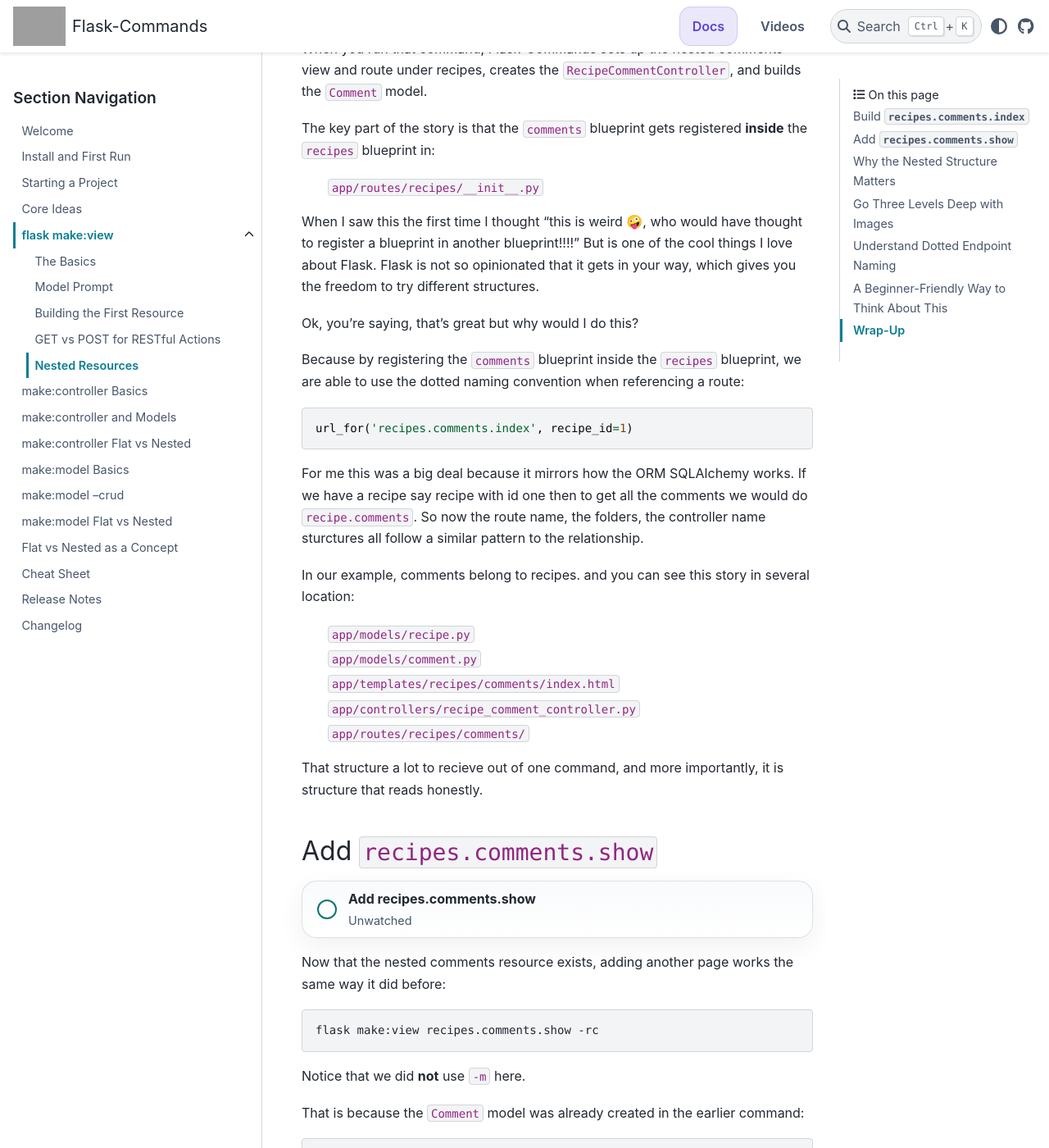
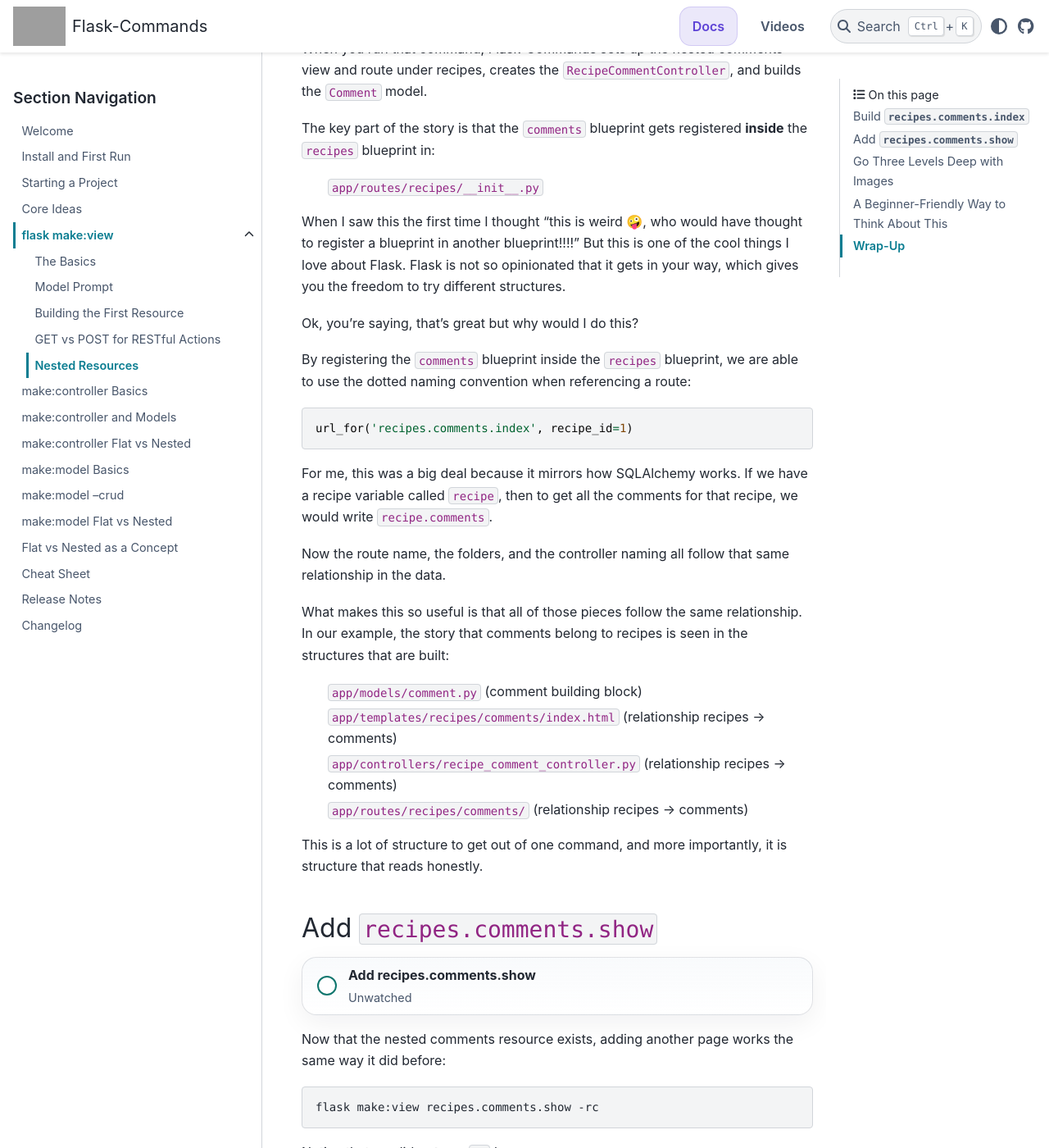
Before and after one commit to VoyagerX21/flask-commands, a Sphinx documentation site: the page built from docs/source/commands/make_view/nested_resources.rst, in a window 1280 px wide and 1400 px high, scrolled down 1627 px. Shown: the whole window at 82% size. Built offline with Sphinx 7.4.7 and the PyData theme 0.15.4, drawn with Linux system fonts in a browser that asks for light colours; some of the changed text lies outside the part shown; grey boxes are pictures that could not be loaded.

Commit message:
docs(nested-resources): tighten nested resource explanations and remove redundant section
- refine the nested resources guide wording to better explain parent-child URL structure and blueprint nesting
- rewrite the recipes.comments.index explanation so the SQLAlchemy comparison and generated structure read more clearly
- remove the standalone "Why the Nested Structure Matters" section and fold its key takeaway into the surrounding flow
- expand the three-level images example with clearer structure examples and a stronger summary of why dotted endpoint naming matters
- update the video catalog to remove the deleted nested structure section from the nested resources chapter

```diff
--- a/docs/source/commands/make_view/nested_resources.rst
+++ b/docs/source/commands/make_view/nested_resources.rst
@@ -14,9 +14,9 @@ In our cooking app let's add comments and images so we have:
 - a comment belonging to a recipe
 - an image belonging to a comment
 
-Nesting like this ``Recipe -> Comment -> Image`` is the core idea.
+Nesting like this ``Recipe -> Comment -> Image`` is the idea we are after.
 
-In URL terms, nesting means the child depends on the parent instead of
+In URL terms, nesting means the child's URL depends on the parent instead of
 standing alone.
 
 One of the feature I was unwilling to compromise on when building
@@ -74,13 +74,13 @@ The key part of the story is that the ``comments`` blueprint gets registered
 - ``app/routes/recipes/__init__.py``
 
 When I saw this the first time I thought "this is weird 🤪, who would have
-thought to register a blueprint in another blueprint!!!!"  But is one of the
-cool things I love about Flask. Flask is not so opinionated that it gets in your
-way, which gives you the freedom to try different structures.
+thought to register a blueprint in another blueprint!!!!"  But this is one of
+the cool things I love about Flask. Flask is not so opinionated that it gets
+in your way, which gives you the freedom to try different structures.
 
 Ok, you’re saying, that’s great but why would I do this?
 
-Because by registering the ``comments`` blueprint inside the ``recipes``
+By registering the ``comments`` blueprint inside the ``recipes``
 blueprint, we are able to use the dotted naming convention when referencing
 a route:
 
@@ -88,21 +88,23 @@ a route:
 
    url_for('recipes.comments.index', recipe_id=1)
 
-For me this was a big deal because it mirrors how the ORM SQLAlchemy works.  If
-we have a recipe say recipe with id one then to get all the comments we would
-do ``recipe.comments``.  So now the route name, the folders, the controller
-name sturctures all follow a similar pattern to the relationship.
+For me, this was a big deal because it mirrors how SQLAlchemy works. If we
+have a recipe variable called ``recipe``, then to get all the comments for that
+recipe, we would write ``recipe.comments``.
 
-In our example, comments belong to recipes. and you can see this story in
-several location:
+Now the route name, the folders, and the controller naming all follow that same
+relationship in the data.
 
-- ``app/models/recipe.py``
-- ``app/models/comment.py``
-- ``app/templates/recipes/comments/index.html``
-- ``app/controllers/recipe_comment_controller.py``
-- ``app/routes/recipes/comments/``
+What makes this so useful is that all of those pieces follow the same
+relationship. In our example, the story that comments belong to recipes is
+seen in the structures that are built:
 
-That structure a lot to recieve out of one command, and more importantly, it
+- ``app/models/comment.py`` (comment building block)
+- ``app/templates/recipes/comments/index.html`` (relationship recipes -> comments)
+- ``app/controllers/recipe_comment_controller.py`` (relationship recipes -> comments)
+- ``app/routes/recipes/comments/`` (relationship recipes -> comments)
+
+This is a lot of structure to get out of one command, and more importantly, it
 is structure that reads honestly.
 
 Add ``recipes.comments.show``
@@ -136,33 +138,6 @@ This is one of the nice patterns in the package. Once the resource exists,
 Flask-Commands keeps building on top of what is already there instead of
 making you recreate the same pieces over and over again.
 
-Why the Nested Structure Matters
---------------------------------
-
-.. youtube_embed:: why-the-nested-structure-matters
-
-This is the part I really care about.
-
-When the comments live under recipes in the route folders, template folders,
-and controller naming, the structure itself starts teaching you what belongs
-to what.
-
-That means when you come back later and see something like:
-
-- ``app/templates/recipes/comments/``
-- ``app/routes/recipes/comments/``
-- ``RecipeCommentController``
-
-you do not have to wonder:
-
-- “Do comments belong to recipes?”
-- “Is this a standalone resource?”
-- “How is this supposed to fit together?”
-
-The project structure already answers those questions for you.
-
-That kind of clarity is not flashy, but it saves real mental energy later.
-
 Go Three Levels Deep with Images
 --------------------------------
 
@@ -184,24 +159,25 @@ Or in plain English:
 - images belong to comments
 - comments belong to recipes
 
-So the command becomes:
+The command to build out the index page for images and set up the relationship
+is what you would expect:
 
 .. code-block:: bash
 
    flask make:view recipes.comments.images.index -rcm
 
-Three levels, what? **Recipes -> Comments -> Images**. That hurts my brain
-just thinking about how we would wire all those parts together to work as we
-would expect. 🧐
+Our brains 🧠 definatly link like this, **Recipes -> Comments -> Images**.
+However, it hurts my brain just thinking 🧐 about how we would wire all these
+parts together in a Flask application and not break something.
 
 But here is the nice part: you do not have to wire all of that by hand.
 
 With this command, Flask-Commands builds a structure like:
 
-- ``app/templates/recipes/comments/images/index.html``
-- ``app/controllers/recipe_comment_image_controller.py``
-- ``app/routes/recipes/comments/images/``
-- ``app/models/image.py``
+- ``app/models/image.py`` (image building block)
+- ``app/templates/recipes/comments/images/index.html`` (relationship recipes -> comments -> images)
+- ``app/controllers/recipe_comment_image_controller.py`` (relationship recipes -> comments -> images)
+- ``app/routes/recipes/comments/images/`` (relationship recipes -> comments -> images)
 
 And the same nesting idea keeps working here too. In order to keep the dotted
 naming convention, the ``images`` blueprint gets registered inside
@@ -217,20 +193,14 @@ Flask-Commands the relationship structure with dots, throw in your generated
 flags of route ``-r``, controller ``-c``, and model ``-m``, and preso 🪄
 everything is built for you.
 
-You can keep going deeper if you want. Flask-Commands will support it. That
-said, as a rule of thumb for myself, I rarely go over three levels deep. Once
-things get deeper than that, the structure can start feeling harder to read
-even if it is technically correct.
+You can keep going deeper if you want. Flask-Commands will support as many
+levels deep as you want; however, as a rule of thumb for myself, I rarely go
+over three levels deep. Once things get deeper than that, the structure
+can start feeling harder to read even if it is technically correct.
 
-Understand Dotted Endpoint Naming
----------------------------------
-
-.. youtube_embed:: understand-dotted-endpoint-naming
-
-This is one of the parts of the package I was unwilling to compromise on.
-
-If the structure is nested in the application, I want it to read as nested in
-the endpoint naming too.
+This sturcture and naming is one of the parts of the package I was unwilling
+to compromise on.  I always felt like if the structure is nested in the
+application, then I want it to read as nested in the endpoint naming too.
 
 So with:
 
@@ -244,7 +214,7 @@ you get endpoint names like:
 
    url_for('recipes.comments.images.index', recipe_id=1, comment_id=2)
 
-I love that because the endpoint itself tells the truth about the
+I love ❤️ that because the endpoint itself tells the truth about the
 relationship.
 
 You do not have to guess:
@@ -253,11 +223,12 @@ You do not have to guess:
 - which blueprint is nested where
 - how the route hierarchy fits together
 
-The endpoint name already explains it.
+The endpoint name already answers all these questions.
 
-And for a beginner web developer, that is a big deal. Route names, controller
-names, and folder paths can all feel abstract at first. But when they all line
-up with the data relationship, the app becomes much easier to read.
+For a beginner web developer, that is a big deal. Route names, controller
+names, and folder paths can all feel abstract at first. However, when
+everything line up with the data structures, the app becomes much easier
+manage and read.
 
 A Beginner-Friendly Way to Think About This
 -------------------------------------------
```
Also changed, not shown: docs/source/_data/video_catalog.json (+2 -7 lines).
